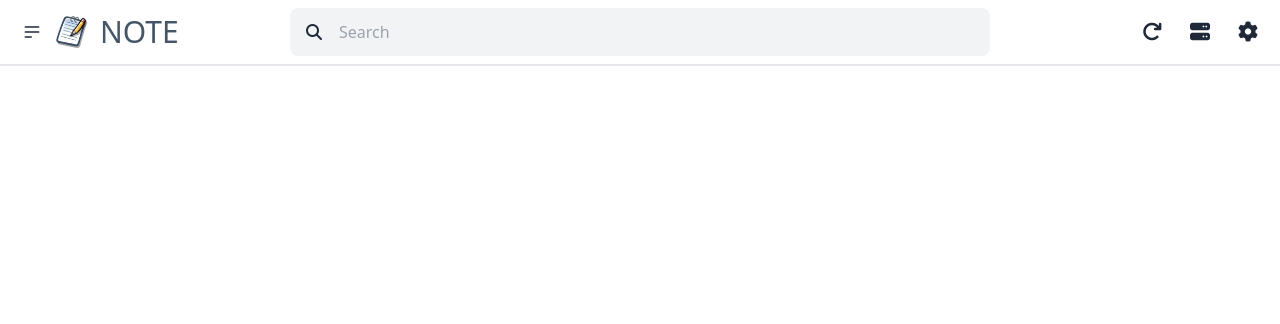
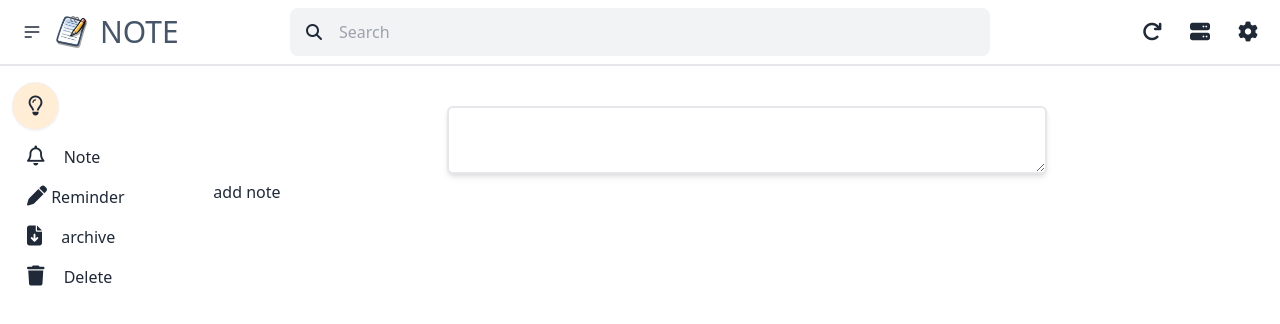
Before and after one commit to SakibHasan7439/My-Notes, a plain HTML site: page index.html in a window 1280 px wide. Drawn offline with nearby package versions, Linux system fonts and the light colour scheme.

Commit message:
first part done

```diff
--- a/index.html
+++ b/index.html
@@ -9,10 +9,11 @@
     <!-- tailwind & daisy ui cdn -->
     <link href="https://cdn.jsdelivr.net/npm/daisyui@4.12.10/dist/full.min.css" rel="stylesheet" type="text/css" />
     <script src="https://cdn.tailwindcss.com"></script>
+    <link rel="shortcut icon" href="images/logo.png" type="image/x-icon">
     <title>My Notes</title>
 </head>
 <body>
-    <header class=" bg-opacity-50 sticky bg-white left-0 right-0 top-0 border-b-2">
+    <header class="mb-4 bg-opacity-50 sticky bg-white left-0 right-0 top-0 border-b-2">
       <div class="navbar">
         <div class="navbar-start">
             <div class="dropdown">
@@ -53,8 +54,52 @@
       </div>
     </header>
 
-    <main class="max-w-[1200px] mx-auto">
+    <main class="grid grid-cols-12">
+        <div class="ml-3 col-span-2">
+            <ul id="section-list">
+                <li class="mb-3">
+                    <button class="btn rounded-full px-[15px] bg-orange-100">
+                        <i class="fa-regular text-xl fa-lightbulb"></i>
+                    </button>
+                </li>
+                <li class="mb-3">
+                    <button class="rounded-full px-[15px]">
+                        <i class="fa-regular text-xl fa-bell"></i>
+                    </button>
+                    Note
+                </li>
+                <li class="mb-3">
+                    <button class="rounded-full px-[15px]">
+                        <i class="fa-solid text-xl fa-pen"></i>
+                        Reminder
+                    </button>
+                </li>
+                <li class="mb-3">
+                    <button class="rounded-full px-[15px]">
+                        <i class="fa-solid text-xl fa-file-arrow-down"></i>
+                    </button>
+                    archive
+                </li>
+                <li>
+                    <button class="rounded-full px-[15px]">
+                        <i class="fa-solid text-xl fa-trash"></i>
+                    </button>
+                    Delete
+                </li>
+            </ul>
+        </div>
+        <div class="col-span-10 my-6">
+            <div class="w-[600px] mx-auto">
+                <textarea placeholder="Take Note" class="rounded-md py-2 px-4 w-full border-2 shadow-md outline-none" type="text" name="takeNote" id="takeNote">
+                </textarea>
+            </div>
+            <button id="button">add note</button>
+            <div id="note-container" class="grid grid-cols-5 gap-3">
 
+            </div>
+        </div>
     </main>
+
+    <script src="js/index.js"></script>
 </body>
 </html>
--- a/js/index.js
+++ b/js/index.js
@@ -1 +1,16 @@
 const searchField = document.getElementById("search");
+const sectionContainer = document.getElementById("section-list");
+const textArea = document.getElementById("takeNote");
+const noteContainer = document.getElementById("note-container");
+const button = document.getElementById("button");
+
+button.addEventListener("click", ()=>{
+    const div = document.createElement("div");
+    div.className = "bg-green-500 text-white rounded-md shadow-md p-4"
+    const p = document.createElement("p");
+    p.innerText = textArea.value;
+    div.appendChild(p);
+    noteContainer.append(div);
+
+    textArea.value = "";
+})
```
